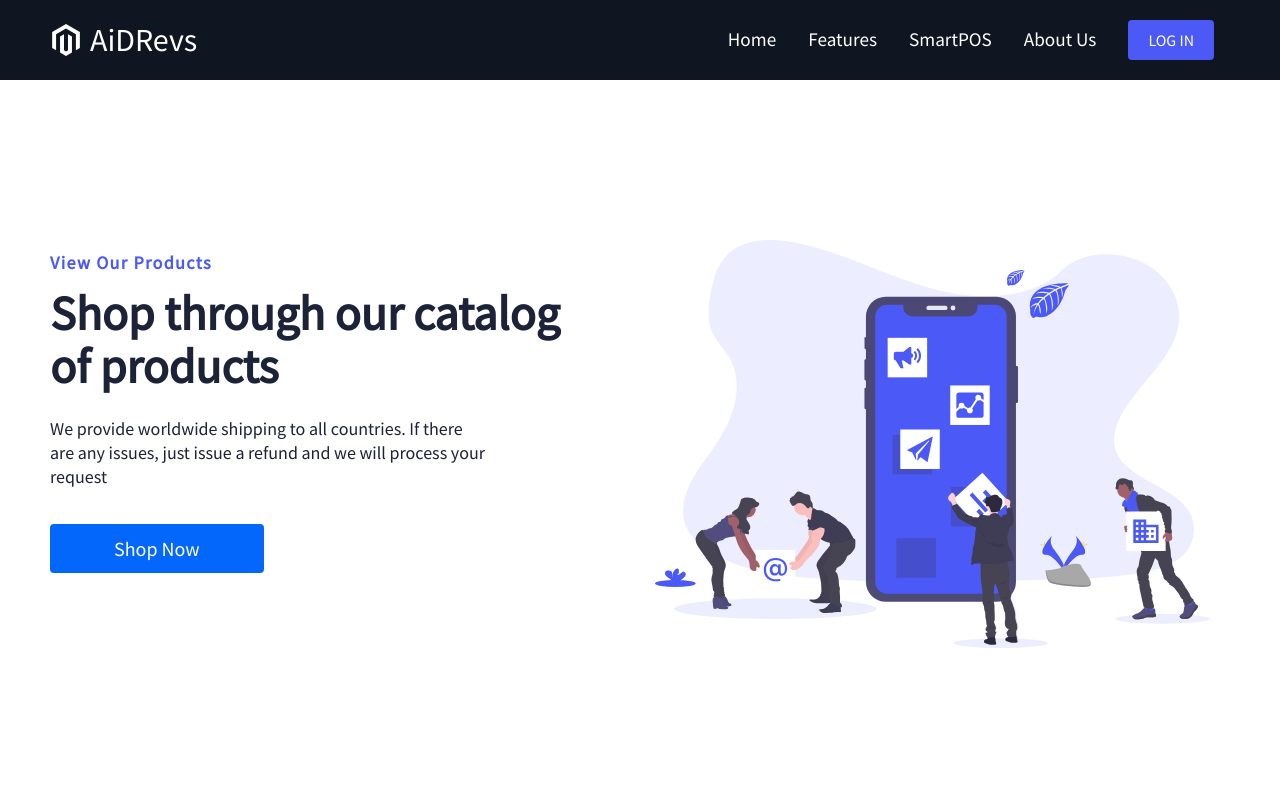
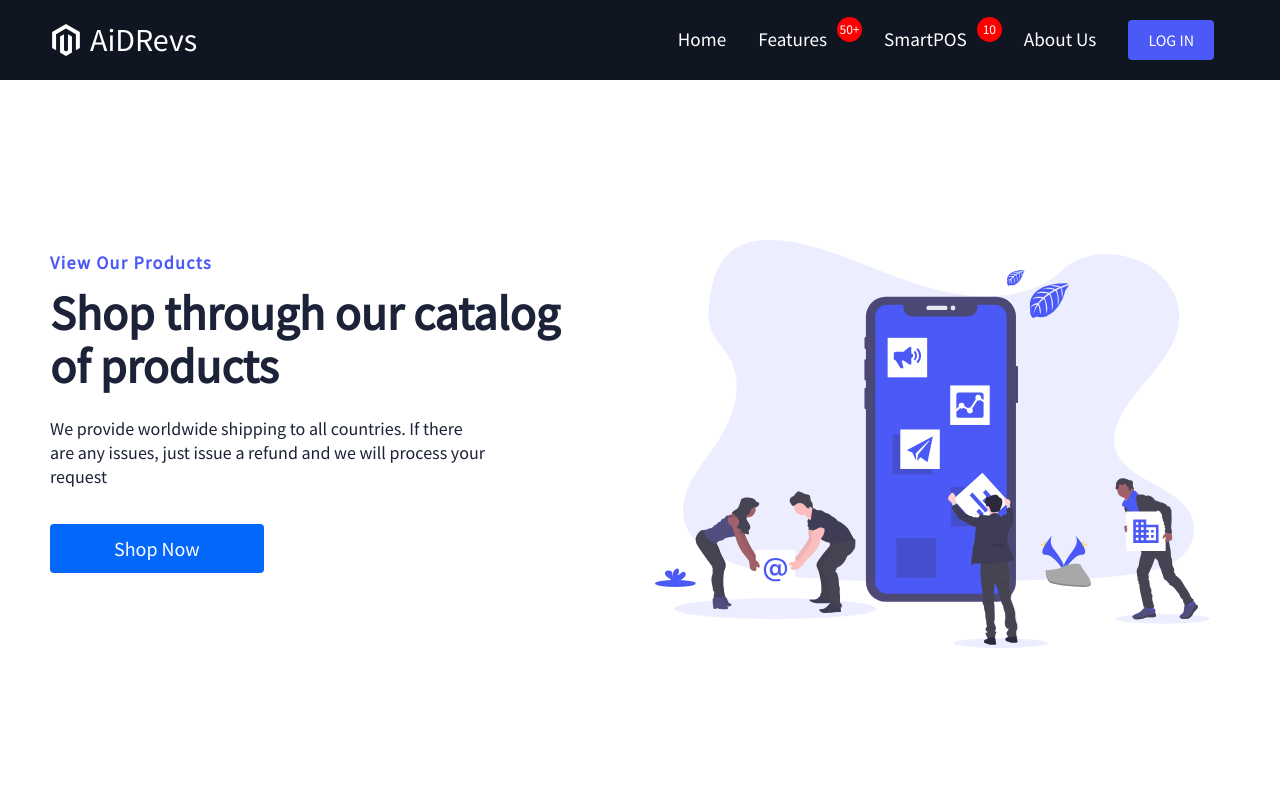
Before and after one commit to Anushan1508/mindox32, a React (Create React App) app: page /products in a window 1280 px wide. Shown: the top 800 px of the page. Built offline with nearby package versions, Linux system fonts and the light colour scheme.

Commit message:
Navbar Finished

```diff
--- a/src/components/Navbar/Navbar.elements.js
+++ b/src/components/Navbar/Navbar.elements.js
@@ -88,6 +88,18 @@ export const NavItem = styled.li`
   }
 `;
 
+export const NavNotifiy = styled.div`
+  content: "";
+  position: absolute;
+  top: 0;
+  left: 0;
+  width: 100%;
+  height: 100%;
+  background: linear-gradient(#2196f3, #e91e63);
+  clip-path: circle(1% at 67% 30%);
+  font-color: #000;
+`;
+
 export const NavItemBtn = styled.li`
   @media screen and (max-width: 960px) {
     display: flex;
@@ -130,3 +142,30 @@ export const NavBtnLink = styled(Link)`
   border: none;
   outline: none;
 `;
+
+export const NavSpan = styled.span`
+  position: absolute;
+  top: -10px;
+  right: -10px;
+  width: 25px;
+  height: 25px;
+  background: red;
+  color: #ffffff;
+  display: flex;
+  justify-content: center;
+  align-items: center;
+  border-radius: 50%;
+  font-size: 70%;
+
+  position: relative;
+  display: flex;
+  align-items: center;
+  justify-content: center;
+  // width: 50px;
+  // height: 50px;
+  // color: #333333;
+  // background: #dddddd;
+  border: none;
+  outline: none;
+  border-radius: 50%;
+`;
--- a/src/components/Navbar/Navbar.js
+++ b/src/components/Navbar/Navbar.js
@@ -13,6 +13,8 @@ import {
   NavItemBtn,
   NavLinks,
   NavBtnLink,
+  NavNotifiy,
+  NavSpan,
 } from "./Navbar.elements";
 
 function Navbar() {
@@ -57,11 +59,14 @@ function Navbar() {
               <NavItem>
                 <NavLinks to="/services" onClick={closeMobileMenu}>
                   Features
+                  <NavSpan>50+</NavSpan>
                 </NavLinks>
+                {/* <NavNotifiy>50+</NavNotifiy> */}
               </NavItem>
               <NavItem>
                 <NavLinks to="/products" onClick={closeMobileMenu}>
                   SmartPOS
+                  <NavSpan>10</NavSpan>
                 </NavLinks>
               </NavItem>
               <NavItem>
```
Also changed, not shown: 1 other file (tests, documents, lock files or other folders).
